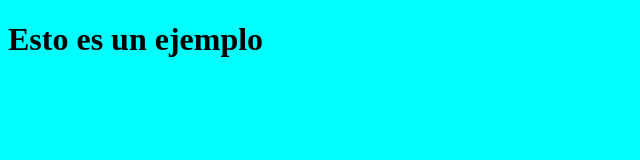
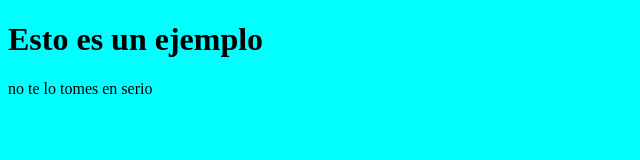
Before and after one commit to Julichavess/githubEjemplo, a plain HTML site: page index.html in a window 1280 px wide. Shown: the whole page, without its empty margins (0-640 px from the left). Drawn offline with Linux system fonts and the light colour scheme.

Commit message:
agrego parrafo a HTML

```diff
--- a/index.html
+++ b/index.html
@@ -8,5 +8,6 @@
 </head>
 <body>
     <h1>Esto es un ejemplo</h1>
+    <p>no te lo tomes en serio</p>
 </body>
 </html>
```
